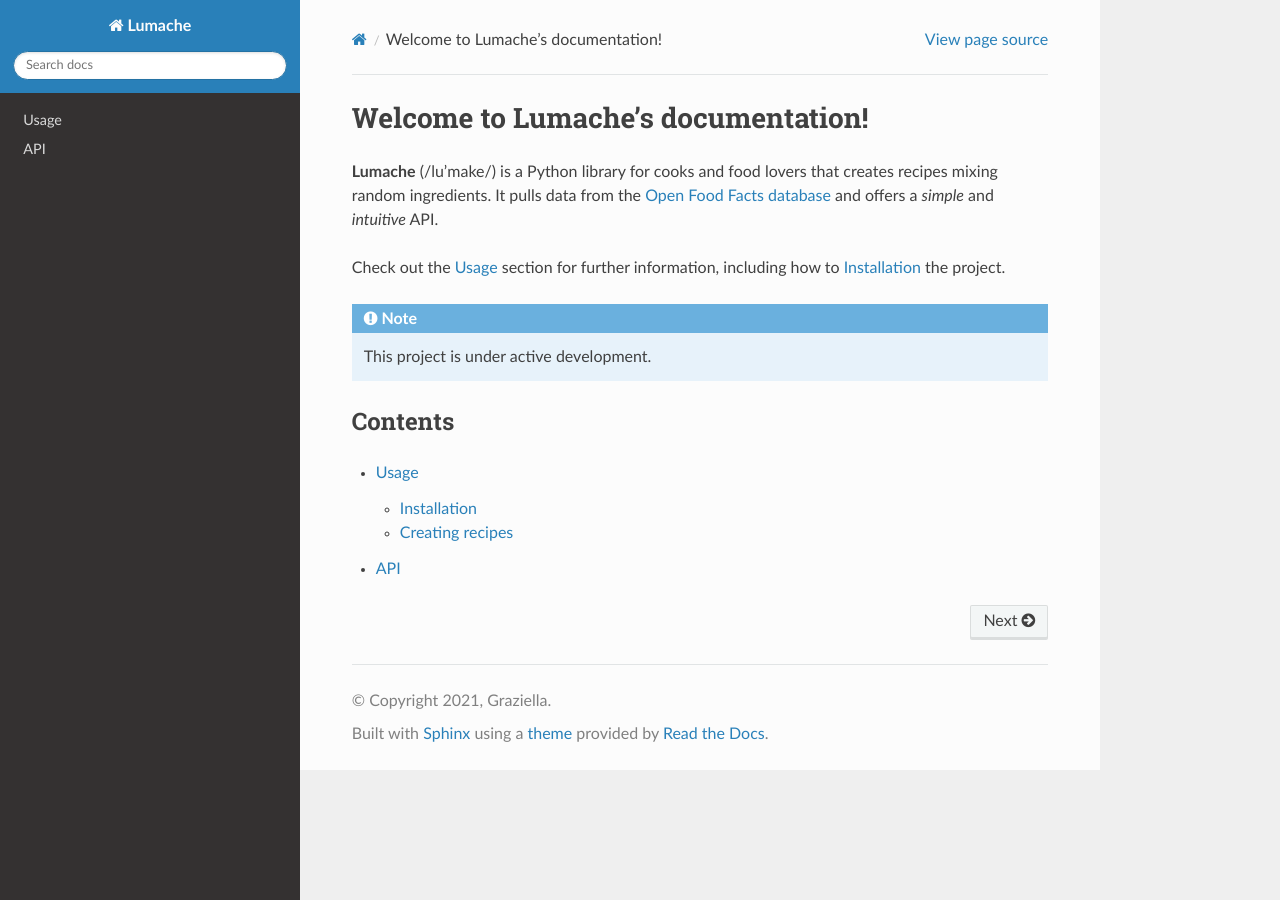
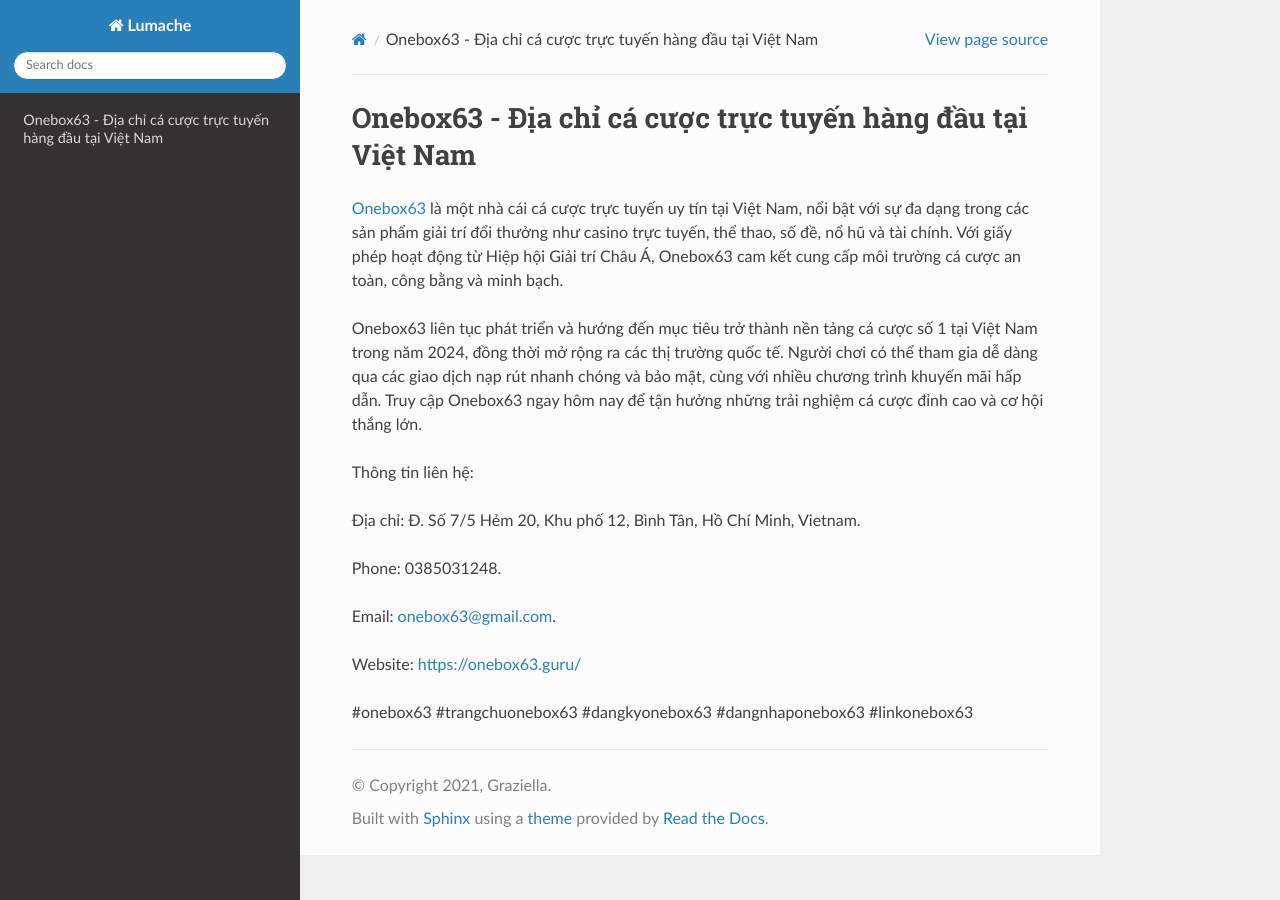
Before and after one commit to dtri8785/1onebox63guru, a Sphinx documentation site: the page built from docs/source/index.rst, in a window 1280 px wide. Built offline with Sphinx 7.4.7 and the Read the Docs theme 3.1.0, drawn with Linux system fonts in a browser that asks for light colours.

Commit message:
Update index.rst

```diff
--- a/docs/source/index.rst
+++ b/docs/source/index.rst
@@ -1,22 +1,18 @@
-Welcome to Lumache's documentation!
+Onebox63 - Địa chỉ cá cược trực tuyến hàng đầu tại Việt Nam
 ===================================
 
-**Lumache** (/lu'make/) is a Python library for cooks and food lovers
-that creates recipes mixing random ingredients.
-It pulls data from the `Open Food Facts database <https://world.openfoodfacts.org/>`_
-and offers a *simple* and *intuitive* API.
+`Onebox63 <https://onebox63.guru/>`_ là một nhà cái cá cược trực tuyến uy tín tại Việt Nam, nổi bật với sự đa dạng trong các sản phẩm giải trí đổi thưởng như casino trực tuyến, thể thao, số đề, nổ hũ và tài chính. Với giấy phép hoạt động từ Hiệp hội Giải trí Châu Á, Onebox63 cam kết cung cấp môi trường cá cược an toàn, công bằng và minh bạch.
 
-Check out the :doc:`usage` section for further information, including
-how to :ref:`installation` the project.
+Onebox63 liên tục phát triển và hướng đến mục tiêu trở thành nền tảng cá cược số 1 tại Việt Nam trong năm 2024, đồng thời mở rộng ra các thị trường quốc tế. Người chơi có thể tham gia dễ dàng qua các giao dịch nạp rút nhanh chóng và bảo mật, cùng với nhiều chương trình khuyến mãi hấp dẫn. Truy cập Onebox63 ngay hôm nay để tận hưởng những trải nghiệm cá cược đỉnh cao và cơ hội thắng lớn.
 
-.. note::
+Thông tin liên hệ:
 
-   This project is under active development.
+Địa chỉ: Đ. Số 7/5 Hẻm 20, Khu phố 12, Bình Tân, Hồ Chí Minh, Vietnam.
 
-Contents
---------
+Phone: 0385031248.
 
-.. toctree::
+Email: onebox63@gmail.com.
 
-   usage
-   api
+Website: https://onebox63.guru/
+
+#onebox63 #trangchuonebox63 #dangkyonebox63 #dangnhaponebox63 #linkonebox63
```
